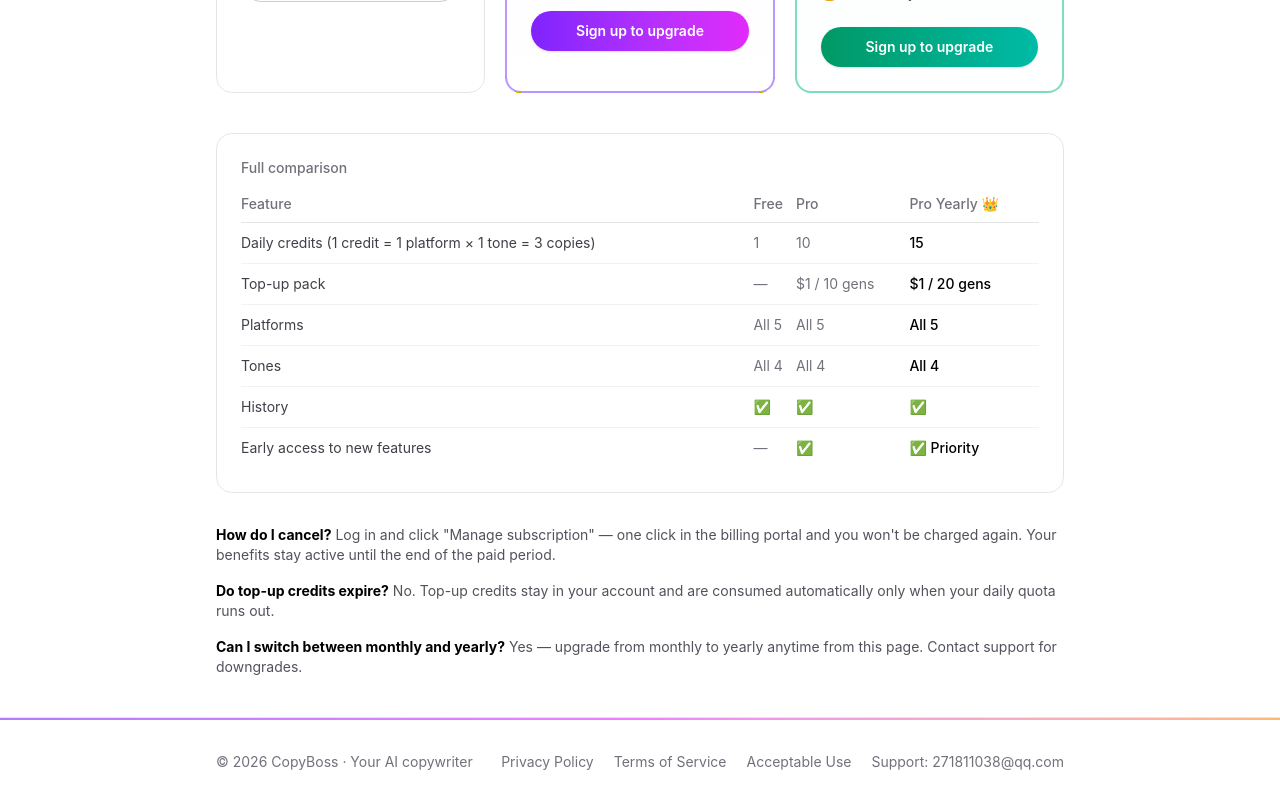
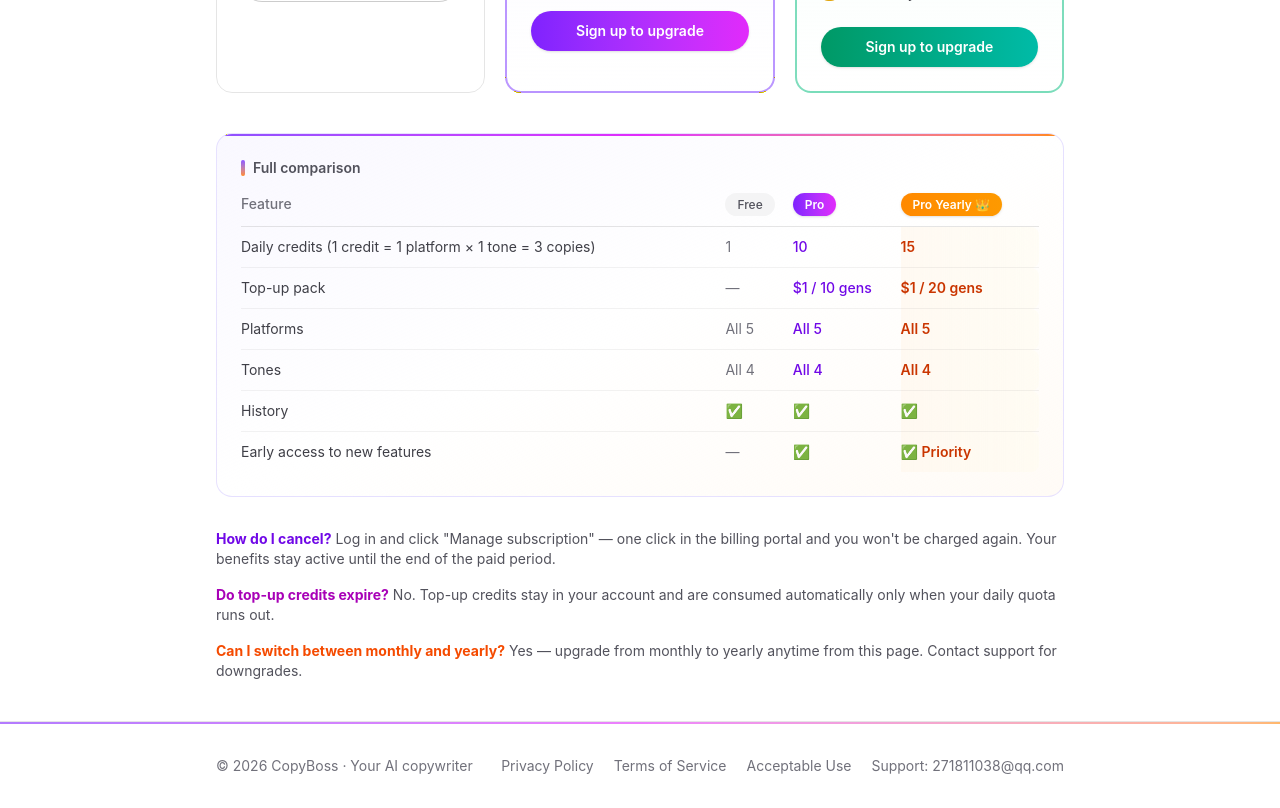
Before and after one commit to 271811038-bit/copyboss-mvp, a Next.js app: page /pricing in a window 1280 px wide. Shown: the part 500-1308 px from the top of the page. Built offline with nearby package versions, Linux system fonts and the light colour scheme; no server answers.

Commit message:
ui: colorize pricing comparison table (tier-colored header pills, yearly column highlight, brand-colored FAQ)

```diff
--- a/app/pricing/page.tsx
+++ b/app/pricing/page.tsx
@@ -252,29 +252,45 @@
       )}
 
       {/* 详细对比表 */}
-      <section className="rounded-2xl border border-black/10 p-6 dark:border-white/15">
-        <h2 className="mb-4 text-sm font-medium text-zinc-500 dark:text-zinc-400">
+      <section className="relative overflow-hidden rounded-2xl border border-violet-200/70 bg-gradient-to-br from-violet-50/60 via-white to-orange-50/50 p-6 dark:border-violet-500/20 dark:from-violet-950/30 dark:via-zinc-900 dark:to-orange-950/20">
+        <div className="absolute inset-x-0 top-0 h-0.5 bg-gradient-to-r from-violet-500 via-fuchsia-500 to-orange-400" />
+        <h2 className="mb-4 flex items-center gap-2 text-sm font-semibold text-zinc-600 dark:text-zinc-300">
+          <span className="inline-block h-4 w-1 rounded-full bg-gradient-to-b from-violet-500 to-orange-400" />
           Full comparison
         </h2>
         <table className="w-full text-sm">
           <thead>
-            <tr className="border-b border-black/10 text-left text-zinc-500 dark:border-white/15 dark:text-zinc-400">
-              <th className="pb-2 font-medium">Feature</th>
-              <th className="pb-2 font-medium">Free</th>
-              <th className="pb-2 font-medium">Pro</th>
-              <th className="pb-2 font-medium">Pro Yearly 👑</th>
+            <tr className="border-b border-black/10 text-left dark:border-white/15">
+              <th className="pb-3 font-medium text-zinc-500 dark:text-zinc-400">Feature</th>
+              <th className="pb-3 font-medium">
+                <span className="rounded-full bg-zinc-100 px-3 py-1 text-xs text-zinc-600 dark:bg-zinc-800 dark:text-zinc-300">
+                  Free
+                </span>
+              </th>
+              <th className="pb-3 font-medium">
+                <span className="rounded-full bg-gradient-to-r from-violet-600 to-fuchsia-500 px-3 py-1 text-xs font-semibold text-white shadow-sm">
+                  Pro
+                </span>
+              </th>
+              <th className="pb-3 font-medium">
+                <span className="rounded-full bg-gradient-to-r from-orange-400 to-amber-500 px-3 py-1 text-xs font-semibold text-white shadow-sm">
+                  Pro Yearly 👑
+                </span>
+              </th>
             </tr>
           </thead>
           <tbody>
             {对比项.map((行) => (
               <tr
                 key={行.功能}
-                className="border-b border-black/5 last:border-0 dark:border-white/5"
+                className="border-b border-black/5 transition-colors last:border-0 hover:bg-violet-50/50 dark:border-white/5 dark:hover:bg-violet-500/5"
               >
                 <td className="py-2.5 text-zinc-700 dark:text-zinc-300">{行.功能}</td>
                 <td className="py-2.5 text-zinc-500 dark:text-zinc-400">{行.免费}</td>
-                <td className="py-2.5 text-zinc-500 dark:text-zinc-400">{行.月付}</td>
-                <td className="py-2.5 font-medium text-black dark:text-zinc-100">{行.包年}</td>
+                <td className="py-2.5 font-medium text-violet-700 dark:text-violet-300">{行.月付}</td>
+                <td className="bg-gradient-to-r from-orange-50/70 to-amber-50/40 py-2.5 font-semibold text-orange-700 first:rounded-l-lg last:rounded-r-lg dark:from-orange-500/10 dark:to-amber-500/5 dark:text-orange-300">
+                  {行.包年}
+                </td>
               </tr>
             ))}
           </tbody>
@@ -284,15 +300,15 @@
       {/* 常见问题 */}
       <section className="mt-8 space-y-4 text-sm text-zinc-600 dark:text-zinc-400">
         <p>
-          <strong className="text-black dark:text-zinc-100">How do I cancel?</strong>{" "}
+          <strong className="text-violet-700 dark:text-violet-300">How do I cancel?</strong>{" "}
           Log in and click "Manage subscription" — one click in the billing portal and you won't be charged again. Your benefits stay active until the end of the paid period.
         </p>
         <p>
-          <strong className="text-black dark:text-zinc-100">Do top-up credits expire?</strong>{" "}
+          <strong className="text-fuchsia-700 dark:text-fuchsia-300">Do top-up credits expire?</strong>{" "}
           No. Top-up credits stay in your account and are consumed automatically only when your daily quota runs out.
         </p>
         <p>
-          <strong className="text-black dark:text-zinc-100">Can I switch between monthly and yearly?</strong>{" "}
+          <strong className="text-orange-600 dark:text-orange-300">Can I switch between monthly and yearly?</strong>{" "}
           Yes — upgrade from monthly to yearly anytime from this page. Contact support for downgrades.
         </p>
       </section>
```
